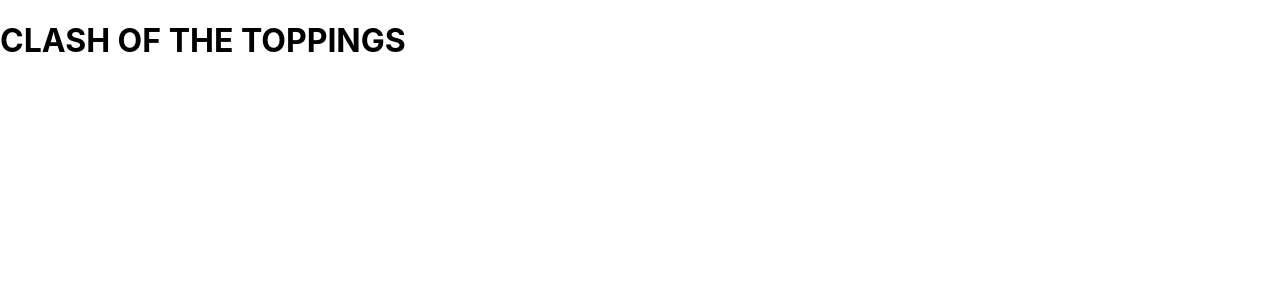
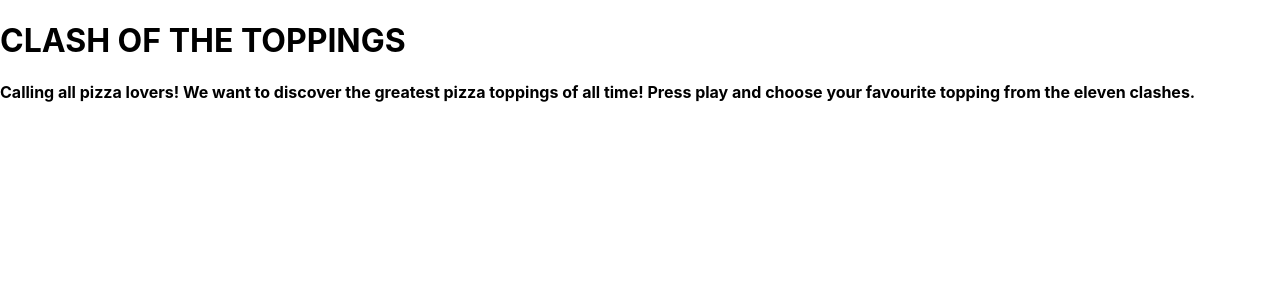
Before and after one commit to iO-Academy/2021-mar-clash-of-the-toppings-fe, a React (Create React App) app: page / in a window 1280 px wide. Shown: the top 300 px of the page. Built offline with nearby package versions, Linux system fonts and the light colour scheme.

Commit message:
added welcome text and modified structure

```diff
--- a/src/Components/Greeting/index.js
+++ b/src/Components/Splash/Greeting/index.js
@@ -1,10 +1,6 @@
 import React from "react";
 import './Greeting.css';
 
-
-
-
 const Greeting = () => <h1>CLASH OF THE TOPPINGS</h1>
 
-
 export default Greeting
--- /dev/null
+++ b/src/Components/Splash/WelcomeText/index.js
@@ -0,0 +1,6 @@
+import React from "react";
+import './WelcomeText.css';
+
+const WelcomeText = () => <h4>Calling all pizza lovers! We want to discover the greatest pizza toppings of all time! Press play and choose your favourite topping from the eleven clashes.</h4>
+
+export default WelcomeText
--- a/src/index.js
+++ b/src/index.js
@@ -2,11 +2,13 @@ import React from 'react';
 import ReactDOM from 'react-dom';
 import './index.css';
 import reportWebVitals from './reportWebVitals';
-import Greeting from './Components/Greeting/index'
+import Greeting from './Components/Splash/Greeting/index'
+import WelcomeText from "./Components/Splash/WelcomeText";
 
 ReactDOM.render(
     <React.StrictMode>
         <Greeting />
+        <WelcomeText />
     </React.StrictMode>,
     document.getElementById('root')
 );
```
Also changed, not shown: src/Components/Splash/Greeting/Greeting.css (renamed from src/Components/Greeting/Greeting.css), src/Components/Splash/WelcomeText/WelcomeText.css (added), 1 other file (tests, documents, lock files or other folders).
